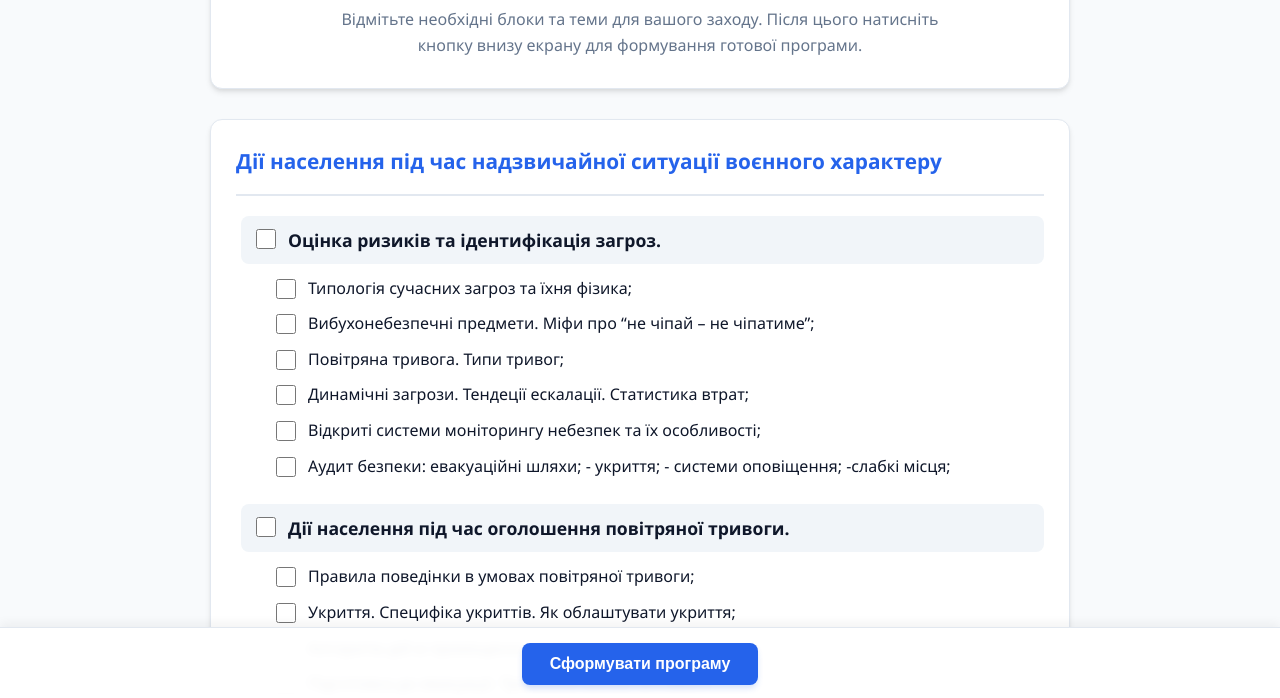
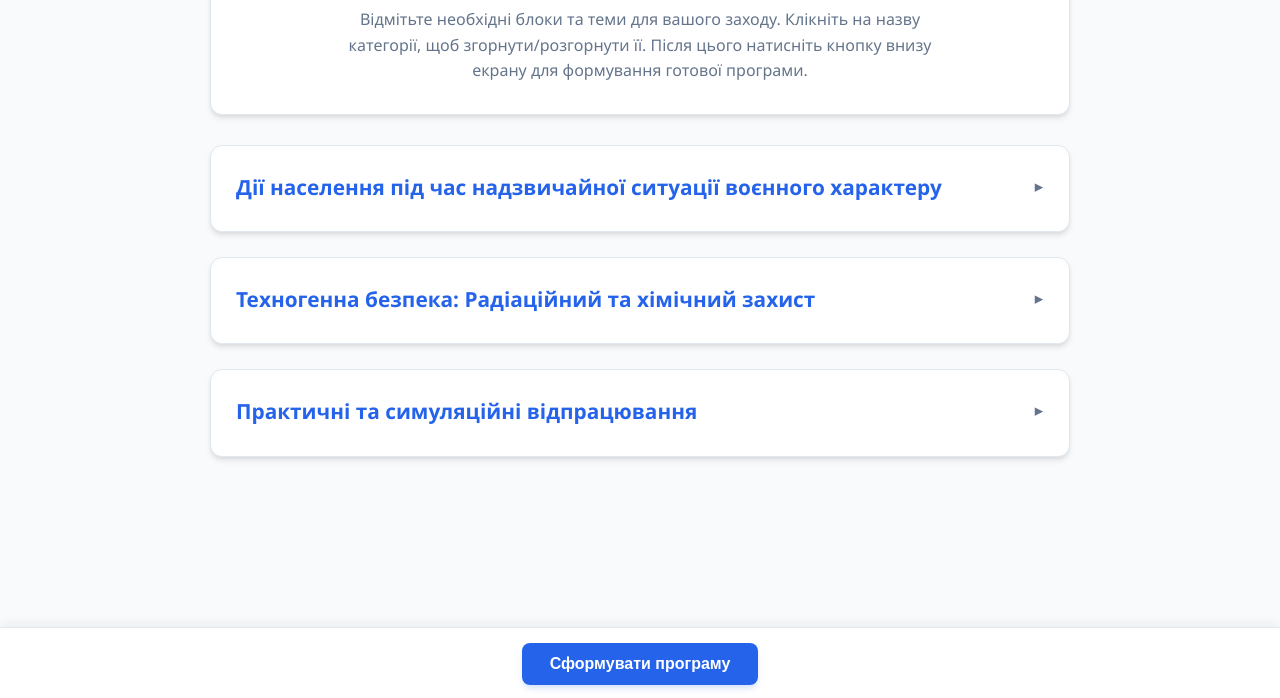
Before and after one commit to ngomarsua/training-builder, a plain HTML site: page index.html in a window 1280 px wide. Shown: the part 100-798 px from the top of the page. Drawn offline with Linux system fonts and the light colour scheme.

Commit message:
index.html

```diff
--- a/index.html
+++ b/index.html
@@ -66,14 +66,52 @@
             margin-bottom: 25px;
             box-shadow: var(--shadow);
             border: 1px solid var(--border-color);
+            transition: all 0.3s ease;
         }
 
+        /* Оновлені стилі для заголовка (додано можливість кліку та стрілочку) */
         .category-title {
             font-size: 1.3rem;
             margin-bottom: 20px;
             padding-bottom: 15px;
             border-bottom: 2px solid var(--border-color);
             color: var(--primary-color);
+            cursor: pointer;
+            display: flex;
+            justify-content: space-between;
+            align-items: center;
+            user-select: none;
+        }
+
+        .category-title:hover {
+            color: var(--primary-hover);
+        }
+
+        /* Стрілочка */
+        .category-title::after {
+            content: '▼';
+            font-size: 0.9rem;
+            color: var(--text-muted);
+            transition: transform 0.3s ease;
+        }
+
+        /* Стилі для згорнутого стану */
+        .category-card.collapsed .category-title {
+            margin-bottom: 0;
+            padding-bottom: 0;
+            border-bottom-color: transparent;
+        }
+
+        .category-card.collapsed .category-title::after {
+            transform: rotate(-90deg); /* Повертаємо стрілочку вліво */
+        }
+
+        .category-content {
+            display: block; /* За замовчуванням контент видно */
+        }
+
+        .category-card.collapsed .category-content {
+            display: none; /* Ховаємо контент при згортанні */
         }
 
         .block-section {
@@ -273,50 +311,41 @@
 
         /* --- АДАПТАЦІЯ ДЛЯ МОБІЛЬНИХ ПРИСТРОЇВ --- */
         @media (max-width: 600px) {
-            /* Дозволяємо кнопкам ставати одна під одною */
             .bottom-bar {
                 flex-direction: column;
                 padding: 12px 15px;
             }
 
-            /* Кнопки розтягуються на всю ширину екрана */
             .btn {
                 width: 100%;
                 justify-content: center;
             }
 
-            /* Збільшуємо відступ знизу, щоб висока панель кнопок не перекривала контент */
             body {
                 padding-bottom: 150px;
             }
 
-            /* 1. Суворо фіксуємо таблицю в межах 100% ширини екрана */
             .summary-table {
                 table-layout: fixed;
                 width: 100%;
             }
 
-            /* 2. Дозволяємо тексту переноситися та зменшуємо відступи комірок */
             .summary-table th,
             .summary-table td {
-                padding: 8px 4px; /* Робимо відступи мінімальними, щоб дати місце тексту */
-                word-wrap: break-word; /* Змушуємо довгі слова переноситися */
-                hyphens: auto; /* Додаємо автоматичні переноси слів */
-                font-size: 0.85rem; /* Трохи зменшуємо шрифт для кращої читабельності */
+                padding: 8px 4px;
+                word-wrap: break-word;
+                hyphens: auto;
+                font-size: 0.85rem;
             }
 
-            /* 3. Змінюємо ширину колонок для мобільних (перевизначаємо 8%, 32%, 60%) */
-            /* № з/п потребує трохи більше місця через зменшені відсотки на мобільному */
             .summary-table th:nth-child(1) { width: 12%; }
             .summary-table th:nth-child(2) { width: 33%; }
             .summary-table th:nth-child(3) { width: 55%; }
 
-            /* 4. Зменшуємо відступ маркерів списку зліва */
             .summary-topics-list {
                 padding-left: 12px;
             }
 
-            /* 5. Відступи для контейнера на мобільних */
             #summary-view {
                 padding: 15px;
             }
@@ -328,7 +357,7 @@
     <div class="container" id="builder-view">
         <header>
             <h1>Конструктор програми тренінгу</h1>
-            <p class="description">Відмітьте необхідні блоки та теми для вашого заходу. Після цього натисніть кнопку внизу екрану для формування готової програми.</p>
+            <p class="description">Відмітьте необхідні блоки та теми для вашого заходу. Клікніть на назву категорії, щоб згорнути/розгорнути її. Після цього натисніть кнопку внизу екрану для формування готової програми.</p>
         </header>
 
         <div id="form-container">
@@ -354,7 +383,7 @@
 
         <div class="bottom-bar no-print">
             <button class="btn btn-secondary" onclick="editProgram()">← Повернутись до редагування</button>
-            <button class="btn btn-primary" onclick="window.print()">🖨️ Друкувати / Зберегти як PDF</button>
+            <button class="btn btn-primary" onclick="window.print()">🖨️ Друкувати / Зберегти PDF</button>
         </div>
     </div>
 
@@ -367,7 +396,7 @@
     </div>
 
     <script>
-        // База даних програми (можна легко редагувати та доповнювати)
+        // База даних програми
         const trainingData = [
             {
                 category: "Дії населення під час надзвичайної ситуації воєнного характеру",
@@ -445,6 +474,68 @@
                 ]
             },
             {
+                category: "Техногенна безпека: Радіаційний та хімічний захист",
+                blocks: [
+                    {
+                        name: "Вступ та джерела радіаційної загрози",
+                        topics: [
+                            "Історичний контекст. Мирні ядерні вибухи;",
+                            "Єдина державна система цивільного захисту (ЕДСЦЗ) ",
+                            "Функції ДСНС. Здійснення заходів радіаційного та хімічного захисту."
+                        ]
+                    },
+                    {
+                        name: "Моніторинг та ризики АЕС України. Фактори ураження ядерного вибуху",
+                        topics: [
+                            "Атомні станції;",
+                            "Загроза ЗАЕС;",
+                            "Масштаби евакуації;",
+                            "Система моніторингу РОДОС;",
+                            "Вогняна куля;",
+                            "Ударна хвиля;",
+                            "Радіація та імпульс;",
+                            "Радіоактивні опади;"
+                        ]
+                    },
+                    {
+                        name: "Алгоритм дій. Дезактивація, евакуація та захист;",
+                        topics: [
+                            "Дії на вулиці;",
+                            "Правило однієї хвилини;",
+                            "Дії у приміщенні",
+                            "Самодезактивація; ",
+                            "Властивості будівель;",
+                            "Засоби контролю;",
+                            "Йодна профілактика міфи і реальність;",
+                            "Локальні об'єкти;"
+                        ]
+                    },
+                    {
+                        name: "Хімічна небезпека",
+                        topics: [
+                            "Хлор та аміак;",
+                            "“Чадний газ”;",
+                            "Неконвенційні бойові гази",
+                            "Додаткові небезпечні речовини (білий фосфор, азотна кислота)",
+                            "Як розпізнати. Основні ознаки ураження;",
+                            "Як правильно залишити небезпечну зону;",
+                            "Дії при отруєнні речовиною;",
+                            "Евакуація постраждалих та надання допомоги. Як не стати другим постраждалим;"
+                        ]
+                    },
+                    {
+                        name: "Укриття та герметизація приміщення. Засоби індивідуального захисту (ЗІЗ)",
+                        topics: [
+                            "Огляд штатних засобів (протигази, респіратори, захисні окуляри) та правила їх надягання;",
+                            "Підручні засоби;",
+                            "Алгоритм дій, якщо залишити небезпечну зону неможливо;",
+                            "Властивості газів. Деконтамінація.",
+                            "Оповіщення та інформаційна гігієна;"
+                        ]
+                    },
+                ]
+            },
+            {
                 category: "Практичні та симуляційні відпрацювання",
                 blocks: [
                     {
@@ -471,7 +562,6 @@
                             "“Стихія під контролем” - з вогнем в руці;",
                             "“У повному озброєнні” - відчуй себе рятувальником (повне екіпірування);",
                             "“Крізь димову завісу” - на фоні евакуаційного покажчика при виході з задимленого приміщення;"
-                            //"“Головне без паніки!”;",
                         ]
                     },
                 ]
@@ -484,18 +574,29 @@
 
             trainingData.forEach((cat, catIndex) => {
                 const catCard = document.createElement('div');
-                catCard.className = 'category-card';
+                catCard.className = 'category-card collapsed';
+                // Якщо хочете, щоб при завантаженні категорії були згорнуті, замініть попередній рядок на:
+                // catCard.className = 'category-card collapsed';
 
                 const catTitle = document.createElement('h2');
                 catTitle.className = 'category-title';
                 catTitle.textContent = cat.category;
+
+                // Додаємо подію кліку для розгортання/згортання
+                catTitle.addEventListener('click', () => {
+                    catCard.classList.toggle('collapsed');
+                });
+
                 catCard.appendChild(catTitle);
+
+                // Створюємо окремий контейнер для блоків (щоб його можна було сховати)
+                const catContent = document.createElement('div');
+                catContent.className = 'category-content';
 
                 cat.blocks.forEach((block, blockIndex) => {
                     const blockSection = document.createElement('div');
                     blockSection.className = 'block-section';
 
-                    // Заголовок блоку з чекбоксом "Вибрати все"
                     const blockHeader = document.createElement('div');
                     blockHeader.className = 'block-header';
                     const selectAllId = `select-all-${catIndex}-${blockIndex}`;
@@ -508,7 +609,6 @@
                     `;
                     blockSection.appendChild(blockHeader);
 
-                    // Список тем
                     const topicList = document.createElement('ul');
                     topicList.className = 'topic-list';
 
@@ -528,9 +628,11 @@
                     });
 
                     blockSection.appendChild(topicList);
-                    catCard.appendChild(blockSection);
+                    catContent.appendChild(blockSection);
                 });
 
+                // Додаємо контент у картку
+                catCard.appendChild(catContent);
                 container.appendChild(catCard);
             });
 
@@ -538,7 +640,6 @@
         }
 
         function setupEventListeners() {
-            // Клік по "Вибрати все в блоці"
             const selectAllCbs = document.querySelectorAll('.select-all-cb');
             selectAllCbs.forEach(cb => {
                 cb.addEventListener('change', function() {
@@ -552,7 +653,6 @@
                 });
             });
 
-            // Оновлення стану "Вибрати все", якщо клікають на окремі теми
             const topicCbs = document.querySelectorAll('.topic-cb');
             topicCbs.forEach(cb => {
                 cb.addEventListener('change', function() {
@@ -571,7 +671,7 @@
                         selectAllCb.indeterminate = false;
                     } else {
                         selectAllCb.checked = false;
-                        selectAllCb.indeterminate = true; // Візуальний стан часткового вибору
+                        selectAllCb.indeterminate = true;
                     }
                 });
             });
@@ -607,7 +707,6 @@
                         }
                     });
 
-                    // Якщо в блоці є вибрані теми, формуємо рядок таблиці
                     if (selectedTopics.length > 0) {
                         hasCatSelection = true;
                         hasSelection = true;
@@ -629,7 +728,6 @@
                     }
                 });
 
-                // Якщо вибрано хоча б щось з категорії, додаємо рядок з назвою категорії
                 if (hasCatSelection) {
                     tableHTML += `
                         <tr>
@@ -652,7 +750,6 @@
 
             summaryContainer.innerHTML = tableHTML;
 
-            // Перемикаємо видимість екранів
             document.getElementById('builder-view').style.display = 'none';
             document.getElementById('summary-view').style.display = 'block';
             window.scrollTo(0, 0);
@@ -668,11 +765,11 @@
             document.getElementById('alert-modal').style.display = 'none';
         }
 
-        // Запуск при завантаженні сторінки
+        // Надійний запуск скрипта
         document.addEventListener('DOMContentLoaded', renderBuilder);
 
-        // Дублюючий прямий виклик на випадок, якщо DOMContentLoaded вже спрацював (специфіка месенджерів)
-        if (document.getElementById('form-container').innerHTML === '') {
+        // Дублюючий виклик для специфічних браузерів
+        if (document.getElementById('form-container') && document.getElementById('form-container').innerHTML === '') {
             renderBuilder();
         }
     </script>
```
